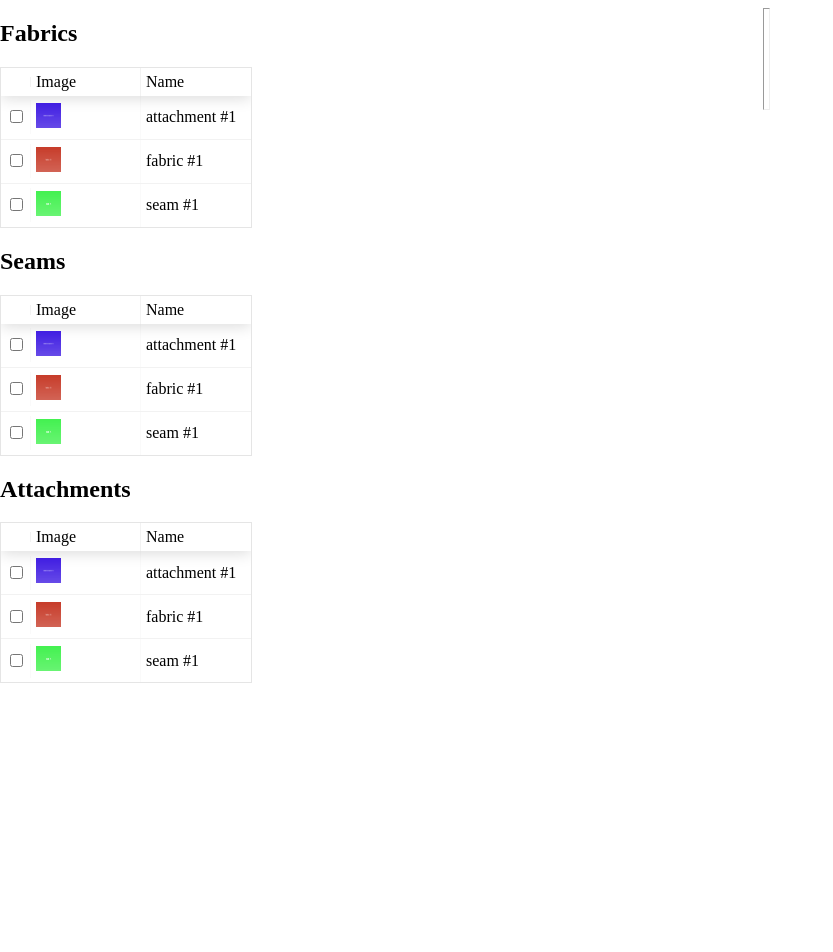
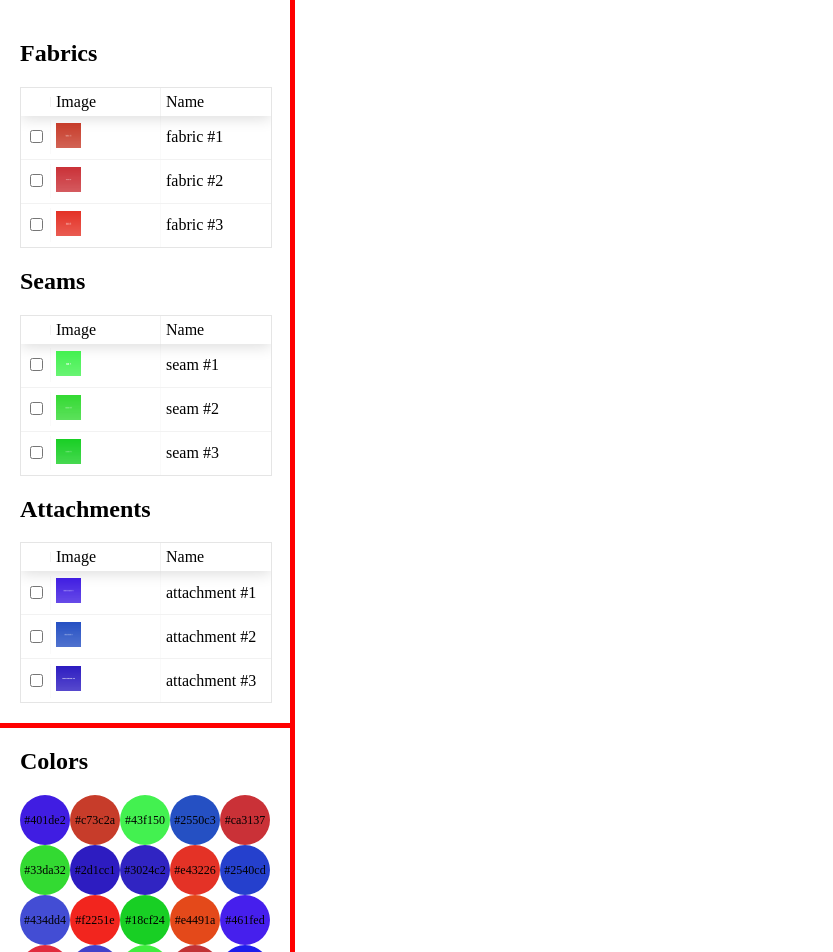
Before and after one commit to michael5891/react-webpack-babel-less, a React app: page / in a window 1280 px wide. Shown: the top 952 px of the page, without its empty margins (0-833 px from the left). Before the commit the page ends 800 px from the top, so only its background shows below. Built offline with nearby package versions, Linux system fonts and the light colour scheme.

Commit message:
Colors Palate component Record selection component Record img component Distribute data to tables (fabric, seam, attachment)

```diff
--- a/src/components/App.js
+++ b/src/components/App.js
@@ -1,62 +1,89 @@
-import React, { Component } from 'react';
-import './App.less';
-import { MaterialTableComponent } from "./material_table/table";
-import { MATERIALS } from './materials';
+import React, { Component } from 'react'
+import './App.less'
+import { MaterialTableComponent } from './material_table/table'
+import { MATERIALS } from './materials'
+import { MaterialPalate } from './material_palate/palate'
 
 function getData(startIndex=0) {
-    return new Promise(function(resolve, reject) {
-        MATERIALS.getList(startIndex, resolve);
-    });
+  return new Promise((resolve) => {
+    MATERIALS.getList(startIndex, resolve)
+  })
 }
+
+function getCount() {
+  return new Promise((resolve) => {
+    MATERIALS.getCount(resolve)
+  })
+}
+
+const RecordSelect = ({ value }: any) => <input type="checkbox" checked={value}/>
+const RecordImg = ({ value }: any) => <img src={value} width="25" height="25" alt="fabric"/>
 
 const columns = [
   {
     Header: '',
     accessor: 'selected',
-        Cell: ({ value }) => (<input type="checkbox" checked={value}/>),
-        width: 30,
+    Cell: RecordSelect,
+    width: 30
   },
   {
-        Header: "Image",
-        Cell: ({ value }) => (<img src={value} width="25" height="25" alt="fabric"/>),
-        accessor: "imgSrc",
+    Header: 'Image',
+    Cell: RecordImg,
+    accessor: 'imgSrc'
   },
   {
     Header: 'Name',
-        accessor: "name",
+    accessor: 'name'
   }
-];
+]
 
 class App extends Component {
 
   constructor(props) {
-        super(props);
+    super(props)
     this.state = {
       data: [],
-        };
+      fabric: [],
+      seam: [],
+      attachment: []
+    }
   }
 
   async componentDidMount() {
-        const data = await getData();
-        console.log('Mish:', data);
-        this.setState({ data })
+    const data = await getData()
+    const count = await getCount()
+    console.log('Count:', count)
+    console.log('Data:', data)
+
+    this.setState({
+      data,
+      fabric: data.filter((record) => record.type === 'fabric'),
+      seam: data.filter((record) => record.type === 'seam'),
+      attachment: data.filter((record) => record.type === 'attachment')
+    })
   }
+
 
   render() {
     return (
       <div className="App" style={ { display: 'flex' } }>
-            <div style={ { flexDirection: 'column' } } className={"masterHeader"}>
+        <div className={'columnContainer'}>
+          <div className={'toolsHeader'}>
             <h2>Fabrics</h2>
-                <MaterialTableComponent data={this.state.data} columns={columns}/>
+            <MaterialTableComponent data={this.state.fabric} columns={columns} />
             <h2>Seams</h2>
-                <MaterialTableComponent data={this.state.data} columns={columns}/>
+            <MaterialTableComponent data={this.state.seam} columns={columns} />
             <h2>Attachments</h2>
-                <MaterialTableComponent data={this.state.data} columns={columns}/>
+            <MaterialTableComponent data={this.state.attachment} columns={columns} />
           </div>
-            <hr width="5" style={ {  height: '100px' } }/>
+          <div className={'toolsFooter'}>
+            <h2>Colors</h2>
+            <MaterialPalate data={this.state.data} />
           </div>
-    );
+        </div>
+      </div>
+    )
   }
 }
 
-export default App;
+export default App
--- a/src/components/App.less
+++ b/src/components/App.less
@@ -6,12 +6,14 @@ body {
   /*text-align: center;*/
 }
 
-.container {
+.columnContainer {
     display: flex;
     flex-direction: column;
 }
 
 .toolsContainer {
+    .columnContainer;
+    width: 250px;
     padding: 20px;
     border-right: 5px solid red;
 }
@@ -20,3 +22,8 @@ body {
     .toolsContainer;
     border-bottom: 5px solid red;
 }
+
+.toolsFooter {
+    .toolsContainer;
+    padding-top: 0;
+}
--- /dev/null
+++ b/src/components/material_palate/palate.js
@@ -0,0 +1,21 @@
+import React from 'react'
+import './palate.less'
+
+export const MaterialColor = (props: { color: string }) => {
+  return (
+    <div className="labeledCircle" style={{ backgroundColor:props.color }}>
+      {props.color}
+    </div>
+  )
+}
+
+export const MaterialPalate = (props: { data: [] }) => {
+  const colors = props.data.map((record) => `#${record.color.toString(16)}`)
+  const uniqueColorSet = [...new Set(colors)]
+
+  return (
+    <div className={'palateContainer'}>
+      { uniqueColorSet.map((color) => <MaterialColor key={color} color={color}/>) }
+    </div>
+  )
+}
--- /dev/null
+++ b/src/components/material_palate/palate.less
@@ -0,0 +1,20 @@
+.circle {
+  height: 50px;
+  width: 50px;
+  border-radius: 50%;
+}
+
+.labeledCircle {
+  .circle;
+  display: flex;
+  justify-content: center;
+  flex-direction: column;
+  text-align: center;
+  font-size: 12px;
+}
+
+.palateContainer {
+  display: flex;
+  flex-wrap: wrap;
+  flex-direction: row;
+}
```
Also changed, not shown: 1 other file (tests, documents, lock files or other folders). Lines whose indentation alone changed are shown as unchanged.
